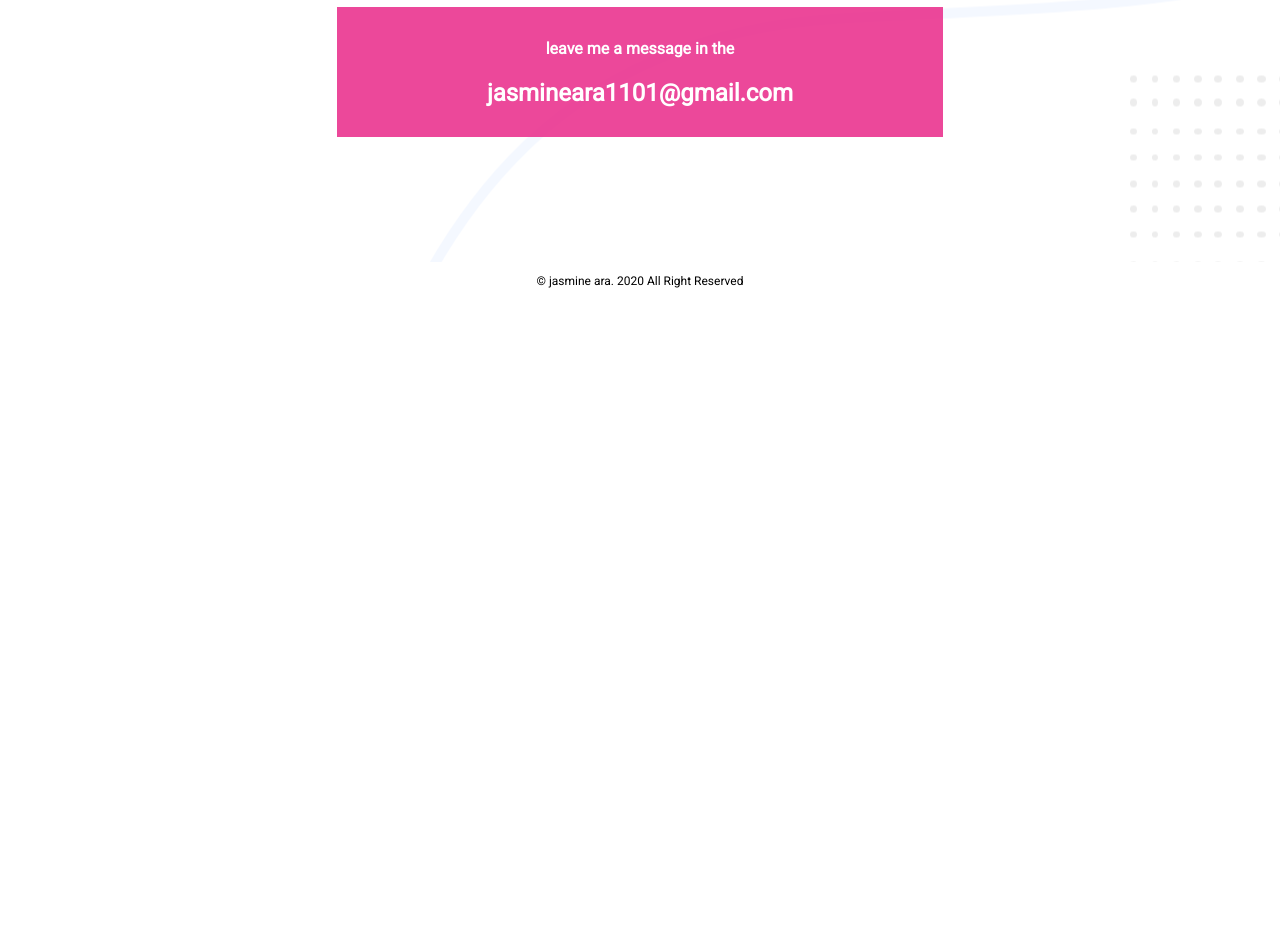
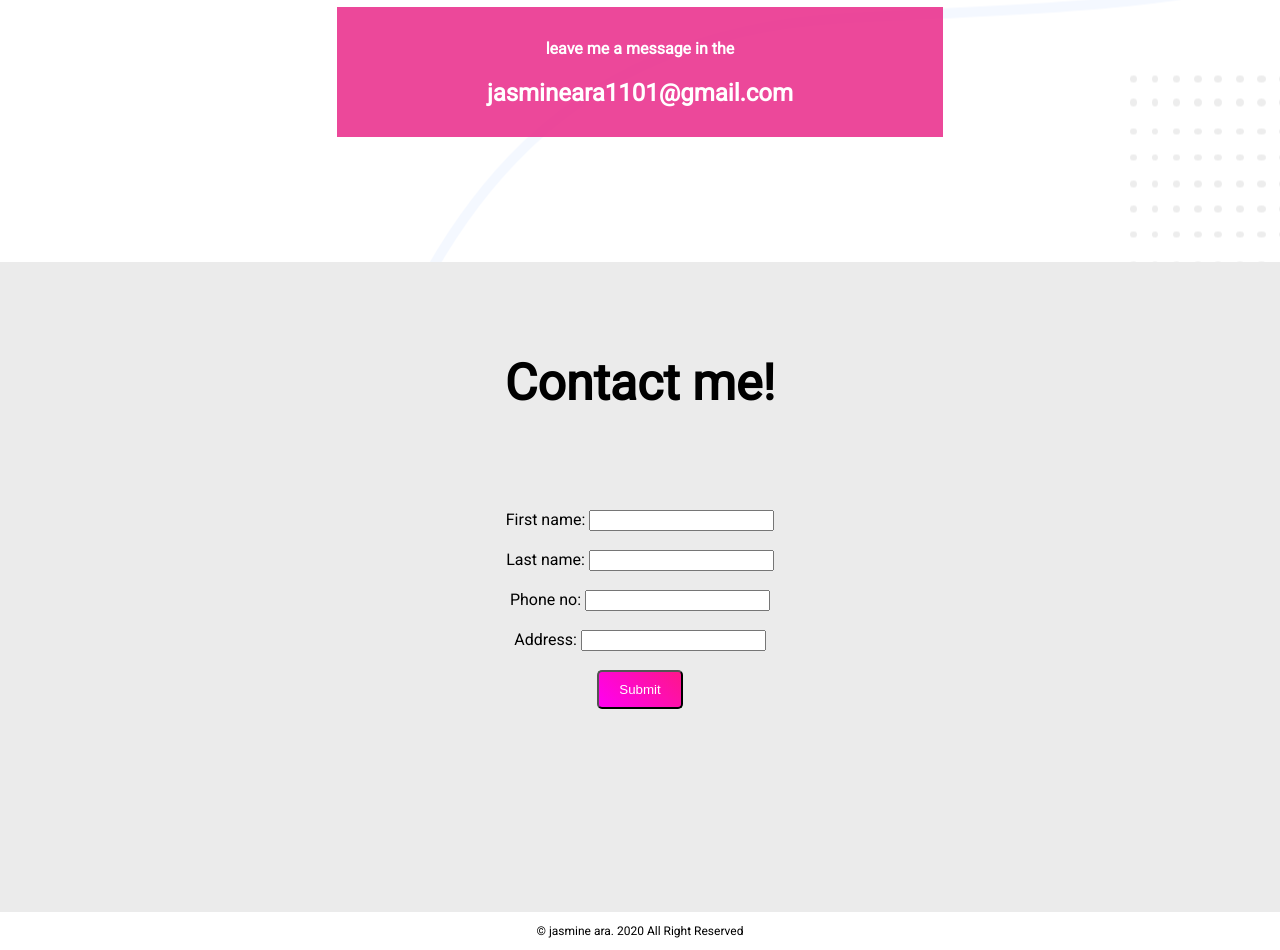
Before and after one commit to JasmineAraEity/personal-website, a plain HTML site: page index.html in a window 1280 px wide. Shown: the part 2788-3738 px from the top of the page. Before the commit the page ends 3088 px from the top, so only its background shows below. Drawn offline with Linux system fonts and the light colour scheme.

Commit message:
added contact

```diff
--- a/index.html
+++ b/index.html
@@ -60,8 +60,25 @@
         <p>"Lorem Ipsum is simply dummy text of the printing and <br>typesetting industry. Lorem Ipsum"</p>
 
         <div class="client-box"><h4>leave me a message in the</h4><h2>jasmineara1101@gmail.com</h2></div>
+    </section>
 
+    <section class="contact-me">
+        <h1>Contact me!</h1>
+        <br><br><br>
+        <div>
+
+                <label for="fname">First name:</label>
+                <input type="text" id="fname" name="fname"><br><br>
+                <label for="lname">Last name:</label>
+                <input type="text" id="lname" name="lname"><br><br>
+                <label for="Phone">Phone no:</label>
+                <input type="text" id="phone" name="phone"><br><br>
+                <label for="address">Address:</label>
+                <input type="text" id="address" name="address"><br><br>
+                <button type="button"class="link-button">Submit</button>
+        </div>
     </section>
+
     <footer>
         <p>&#169; jasmine ara. 2020 All Right Reserved</p>
     </footer>
--- a/style.css
+++ b/style.css
@@ -85,9 +85,17 @@ section{
     text-decoration: none;
     display: inline-block;
     font-size: 16px;
+   }
+   .contact-me{
+       text-align: center;
+       background-color: rgb(235, 235, 235);
+       padding-top: 50px;
+   }
 
+    input:focus {
+        background-color:rgb(81, 245, 81);
+      }
 
-  }
 footer p{
     text-align: center;
     font-size: 12px;
```
